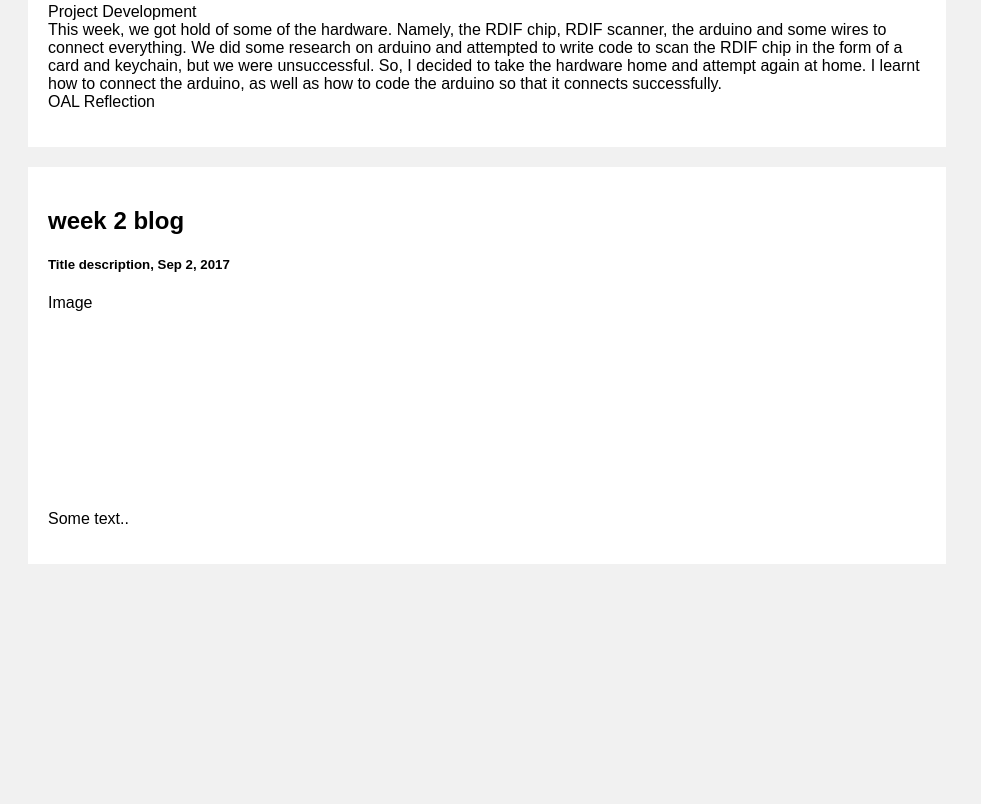
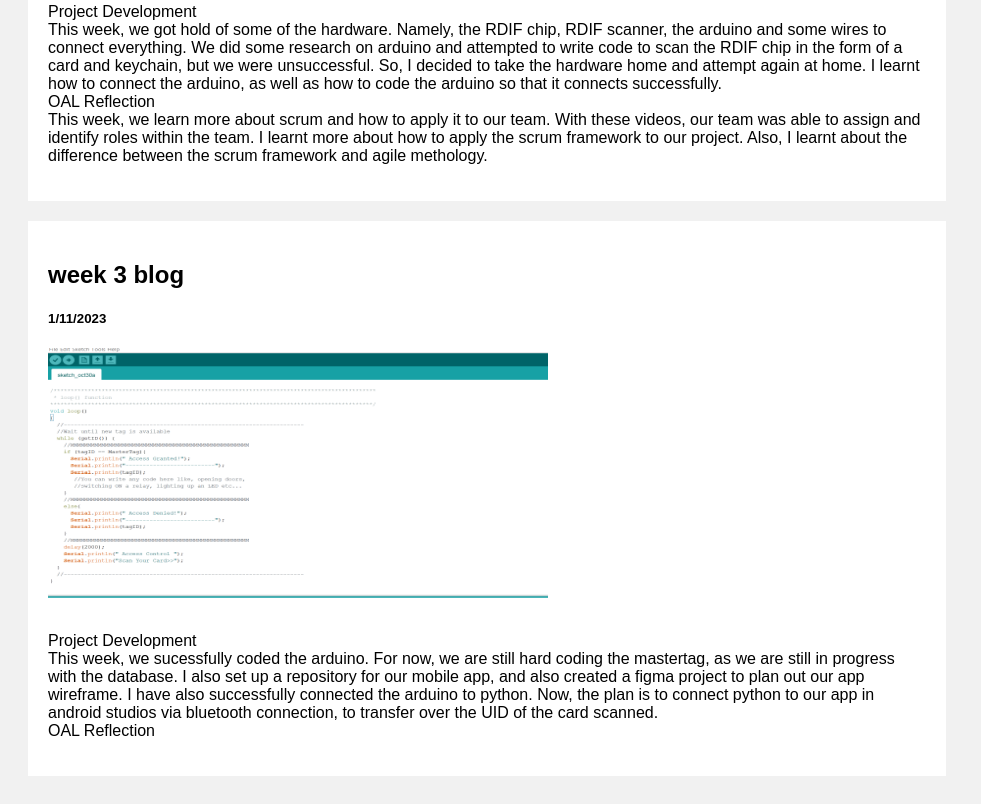
Before and after one commit to wcnjing/PFD-Blog, a plain HTML site: page index.html in a window 1280 px wide. Shown: the part 1048-1852 px from the top of the page, without its empty margins (0-981 px from the left). Before the commit the page ends 1640 px from the top, so only its background shows below. Drawn offline with Linux system fonts and the light colour scheme.

Commit message:
update blog

```diff
--- a/index.html
+++ b/index.html
@@ -29,15 +29,24 @@
           to write code to scan the RDIF chip in the form of a card and keychain, but we were unsuccessful. So, I decided to take the hardware home and attempt again
           at home. I learnt how to connect the arduino, as well as how to code the arduino so that it connects successfully.
           <br>OAL Reflection<br>
+          This week, we learn more about scrum and how to apply it to our team. With these videos, our team was able to assign and identify roles
+          within the team. I learnt more about how to apply the scrum framework to our project. Also, I learnt about the difference between the scrum framework and
+          agile methology.
 
 
         </p>
       </div>
       <div class="card">
-        <h2>week 2 blog</h2>
-        <h5>Title description, Sep 2, 2017</h5>
-        <div class="fakeimg" style="height:200px;">Image</div>
-        <p>Some text..</p>
+        <h2>week 3 blog</h2>
+        <h5>1/11/2023</h5>
+        <img src="images/week3.png" alt="week 3 photo" style="height:250px; width:500px;" class="img">
+        <br><br>
+
+        <p>Project Development<br>This week, we sucessfully coded the arduino. For now, we are still hard coding the mastertag,
+          as we are still in progress with the database. I also set up a repository for our mobile app, and also created a figma
+          project to plan out our app wireframe. I have also successfully connected the arduino to python. Now, the plan is to connect
+          python to our app in android studios via bluetooth connection, to transfer over the UID of the card scanned.
+          <br>OAL Reflection<br>
       </div>
     </div>
 
```
Also changed, not shown: images/week3.png (added).
